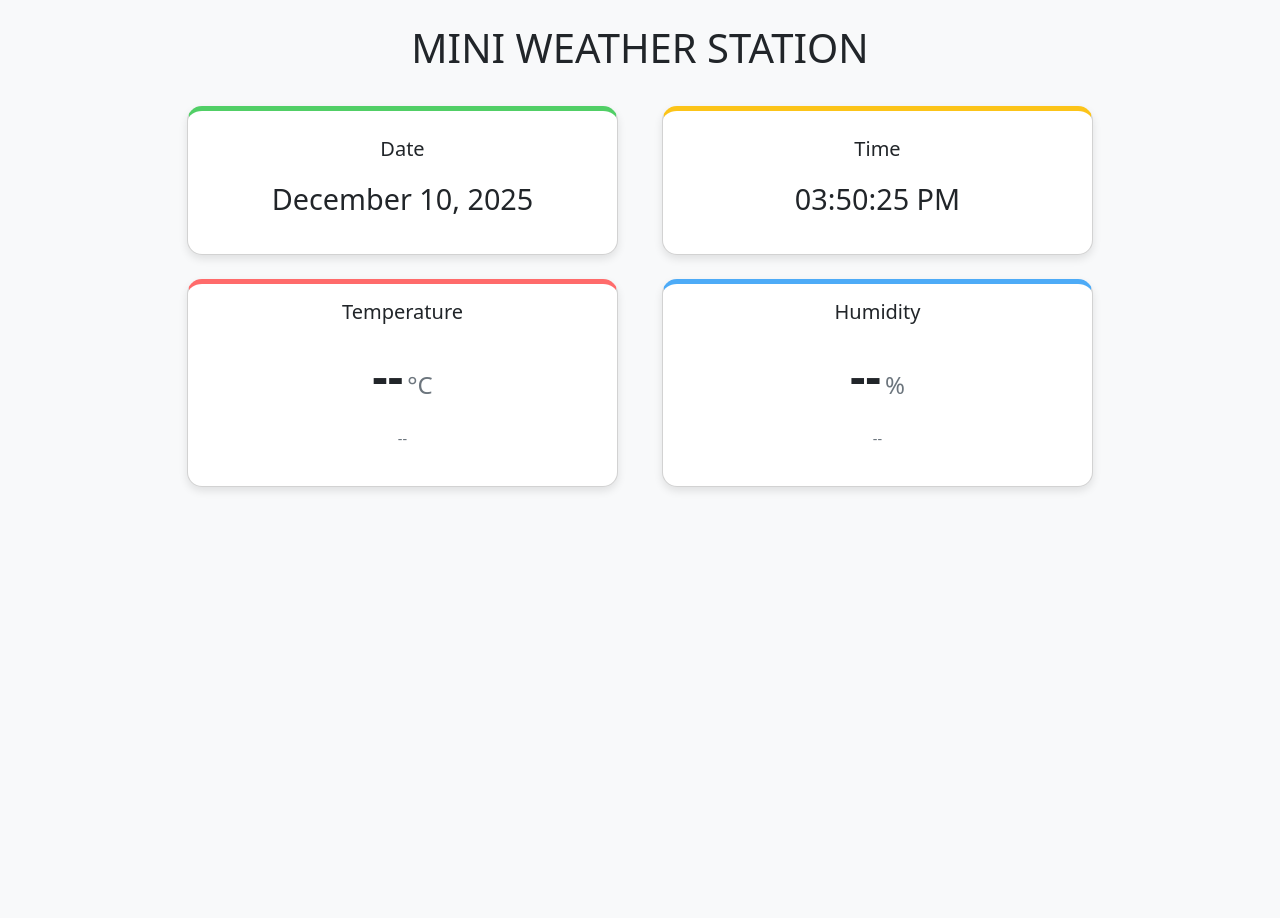
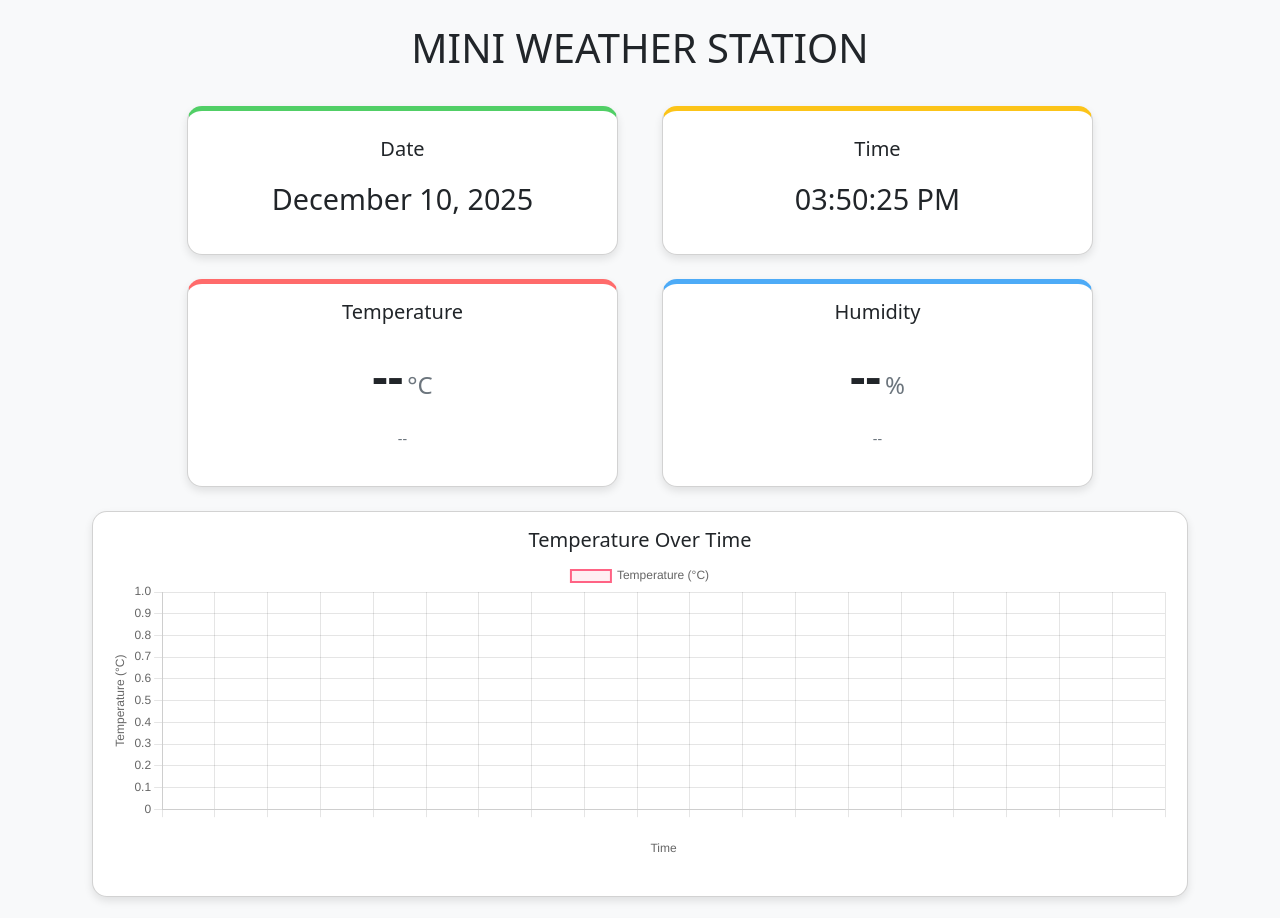
Before and after one commit to dev-miyuki/weather_app, a plain HTML site: page index.html in a window 1280 px wide. Shown: the top 918 px of the page. Before the commit the page ends 800 px from the top, so only its background shows below. Drawn offline with nearby package versions, Linux system fonts and the light colour scheme; no server answers.

Commit message:
Update index.html

```diff
--- a/index.html
+++ b/index.html
@@ -12,6 +12,8 @@
     <!-- Firebase SDK -->
     <script src="https://www.gstatic.com/firebasejs/9.22.0/firebase-app-compat.js"></script>
     <script src="https://www.gstatic.com/firebasejs/9.22.0/firebase-database-compat.js"></script>
+    <!-- Chart.js -->
+    <script src="https://cdn.jsdelivr.net/npm/chart.js"></script>
     <style>
       .card {
         margin: 10px;
@@ -49,6 +51,12 @@
       .datetime-value {
         font-size: 1.8rem;
         font-weight: 500;
+      }
+      .chart-container {
+        position: relative;
+        margin: auto;
+        height: 300px;
+        margin-bottom: 20px;
       }
     </style>
   </head>
@@ -108,6 +116,28 @@
           </div>
         </div>
       </div>
+
+      <!-- Charts Section -->
+      <div class="row justify-content-center mt-4">
+        <div class="col-12">
+          <div class="card mb-4">
+            <div class="card-body">
+              <h5 class="card-title text-center">Temperature Over Time</h5>
+              <div class="chart-container">
+                <canvas id="tempChart"></canvas>
+              </div>
+            </div>
+          </div>
+          <div class="card">
+            <div class="card-body">
+              <h5 class="card-title text-center">Humidity Over Time</h5>
+              <div class="chart-container">
+                <canvas id="humidityChart"></canvas>
+              </div>
+            </div>
+          </div>
+        </div>
+      </div>
     </div>
 
     <script>
@@ -126,19 +156,113 @@
       // Initialize Firebase
       firebase.initializeApp(firebaseConfig);
       const database = firebase.database();
+      const dhtRef = database.ref("dht11");
 
-      // Reference to the database location
-      const dhtRef = database.ref("dht11");
+      // Chart variables
+      let tempChart, humidityChart;
+      const maxDataPoints = 20; // Number of data points to show
+      const tempData = Array(maxDataPoints).fill(null);
+      const humidityData = Array(maxDataPoints).fill(null);
+      const timeLabels = Array(maxDataPoints).fill('');
+
+      // Initialize charts
+      function initCharts() {
+        const tempCtx = document.getElementById('tempChart').getContext('2d');
+        const humidityCtx = document.getElementById('humidityChart').getContext('2d');
+
+        // Common chart options
+        const chartOptions = {
+          responsive: true,
+          maintainAspectRatio: false,
+          animation: {
+            duration: 0 // Disable animation for better performance
+          },
+          scales: {
+            x: {
+              display: true,
+              title: {
+                display: true,
+                text: 'Time'
+              }
+            },
+            y: {
+              display: true,
+              title: {
+                display: true
+              }
+            }
+          }
+        };
+
+        // Temperature Chart
+        tempChart = new Chart(tempCtx, {
+          type: 'line',
+          data: {
+            labels: timeLabels,
+            datasets: [{
+              label: 'Temperature (°C)',
+              data: tempData,
+              borderColor: 'rgb(255, 99, 132)',
+              backgroundColor: 'rgba(255, 99, 132, 0.1)',
+              borderWidth: 2,
+              tension: 0.1,
+              fill: true
+            }]
+          },
+          options: {
+            ...chartOptions,
+            scales: {
+              ...chartOptions.scales,
+              y: {
+                ...chartOptions.scales.y,
+                title: {
+                  display: true,
+                  text: 'Temperature (°C)'
+                }
+              }
+            }
+          }
+        });
+
+        // Humidity Chart
+        humidityChart = new Chart(humidityCtx, {
+          type: 'line',
+          data: {
+            labels: timeLabels,
+            datasets: [{
+              label: 'Humidity (%)',
+              data: humidityData,
+              borderColor: 'rgb(54, 162, 235)',
+              backgroundColor: 'rgba(54, 162, 235, 0.1)',
+              borderWidth: 2,
+              tension: 0.1,
+              fill: true
+            }]
+          },
+          options: {
+            ...chartOptions,
+            scales: {
+              ...chartOptions.scales,
+              y: {
+                ...chartOptions.scales.y,
+                title: {
+                  display: true,
+                  text: 'Humidity (%)'
+                },
+                min: 0,
+                max: 100
+              }
+            }
+          }
+        });
+      }
 
       // Update date and time
       function updateDateTime() {
         const now = new Date();
-
-        // Update date (e.g., "December 10, 2025")
         const dateOptions = { year: 'numeric', month: 'long', day: 'numeric' };
         document.getElementById('current-date').textContent = now.toLocaleDateString(undefined, dateOptions);
 
-        // Update time (e.g., "11:45:30 PM")
         const timeOptions = {
           hour: '2-digit',
           minute: '2-digit',
@@ -148,7 +272,34 @@
         document.getElementById('current-time').textContent = now.toLocaleTimeString(undefined, timeOptions);
       }
 
-      // Update date and time immediately and then every second
+      // Format timestamp
+      function formatTimestamp(timestamp) {
+        if (!timestamp) return '--';
+        const date = new Date(timestamp);
+        return date.toLocaleTimeString();
+      }
+
+      // Add new data point to the charts
+      function addDataPoint(temperature, humidity, timestamp) {
+        // Shift all data points to the left
+        tempData.shift();
+        humidityData.shift();
+        timeLabels.shift();
+
+        // Add new data points
+        const date = new Date(timestamp);
+        timeLabels.push(date.toLocaleTimeString());
+        tempData.push(temperature);
+        humidityData.push(humidity);
+
+        // Update charts
+        tempChart.update('none');
+        humidityChart.update('none');
+      }
+
+      // Initialize charts when the page loads
+      document.addEventListener('DOMContentLoaded', () => {
+        initCharts();
         updateDateTime();
         setInterval(updateDateTime, 1000);
 
@@ -167,15 +318,18 @@
               document.getElementById("humidity").textContent = data.humidity.toFixed(1);
               document.getElementById("humidity-timestamp").textContent = `Updated: ${formatTimestamp(data.timestamp)}`;
             }
+
+            // Update charts if we have both temperature and humidity
+            if (data.temperature && data.humidity) {
+              addDataPoint(
+                parseFloat(data.temperature),
+                parseFloat(data.humidity),
+                data.timestamp
+              );
+            }
           }
         });
-
-      // Format timestamp
-      function formatTimestamp(timestamp) {
-        if (!timestamp) return '--';
-        const date = new Date(timestamp);
-        return date.toLocaleTimeString();
-      }
+      });
     </script>
   </body>
 </html>
```
Lines whose indentation alone changed are shown as unchanged.
